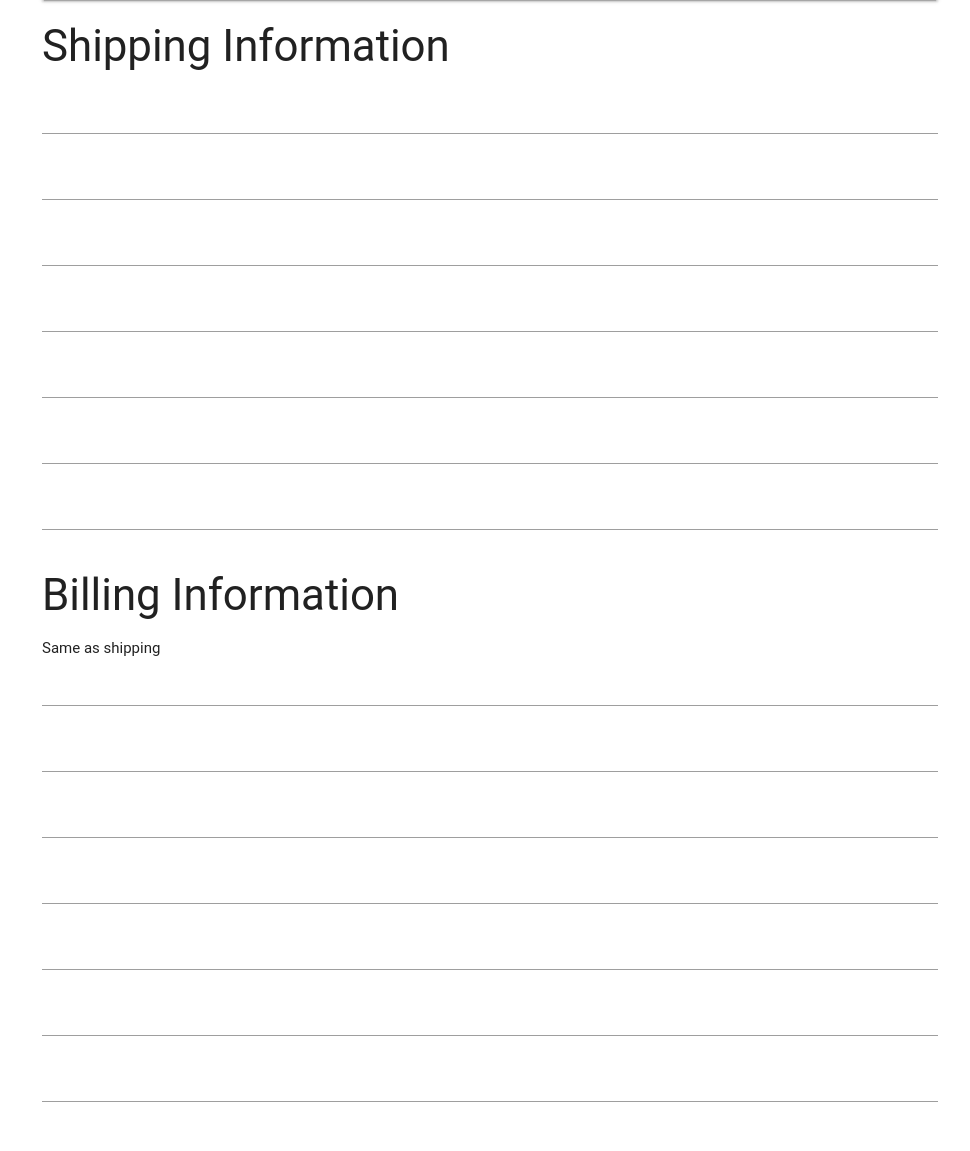
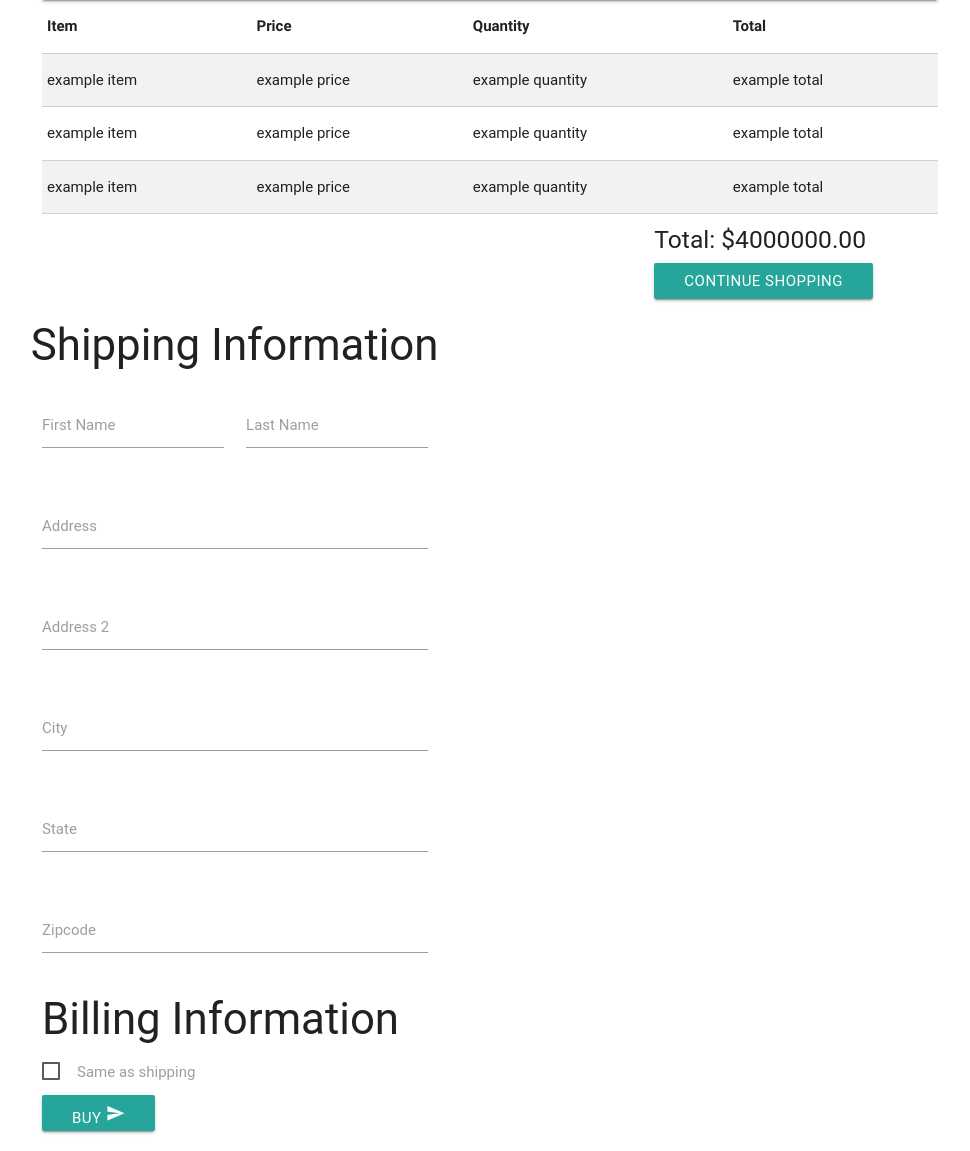
Before and after one commit to steven5210/eCommerce, a CodeIgniter app: a page that uses application/views/checkout.php in a window 1280 px wide. Shown: the part 64-1215 px from the top of the page, without its empty margins (150-1120 px from the left). Before the commit the page ends 1166 px from the top, so only its background shows below. Run offline with CodeIgniter, Linux system fonts and the light colour scheme; some libraries are stand-ins or nearby versions; some web fonts are replaced.

Commit message:
more work on checkout
added in materialize

```diff
--- a/application/views/checkout.php
+++ b/application/views/checkout.php
@@ -1,7 +1,7 @@
 <!DOCTYPE html>
 <html>
   <head>
-    <title>Place searches</title>
+    <title>View Cart</title>
     <meta name="viewport" content="initial-scale=1.0, user-scalable=no">
     <meta charset="utf-8">
     <!--Import jQuery before materialize.js-->
@@ -15,6 +15,12 @@
       <script type="text/javascript">
     $(document).ready(function() {
       $('select').material_select();
+      $('.datepicker').pickadate({
+	    selectMonths: true, // Creates a dropdown to control month
+	    selectYears: 15, // Creates a dropdown of 15 years to control year
+	    selectDays: false
+	  });
+
   });
    </script>
    </head>
@@ -30,31 +36,147 @@
   <div id='side_nav'>
   </div>
 <div class="cart">
-		<table>
-
-		</table>
-
+	<table class="bordered striped">
+		<thead>
+			<th>Item</th>
+			<th>Price</th>
+			<th>Quantity</th>
+			<th>Total</th>
+		</thead>
+		<tbody>
+			<tr>
+				<td>example item</td>
+				<td>example price</td>
+				<td>example quantity</td>
+				<td>example total</td>
+			</tr>
+			<tr>
+				<td>example item</td>
+				<td>example price</td>
+				<td>example quantity</td>
+				<td>example total</td>
+			</tr>
+			<tr>
+				<td>example item</td>
+				<td>example price</td>
+				<td>example quantity</td>
+				<td>example total</td>
+			</tr>
+		</tbody>
+	</table>
+	<div class="row">
+		<div class="col s4 offset-s8">
+			<h5>Total: $4000000.00</h5>
+			<a class="waves-effect waves-light btn">Continue Shopping</a>
+		</div>
 	</div>
-	<div class="shipping">
-		<h3>Shipping Information</h3>
-		<form action="/products/checkout" method='post'>
-			<input type="text" name='first_name'>
-			<input type="text" name='last_name'>
-			<input type="text" name='address'>
-			<input type="text" name='address2'>
-			<input type="text" name='city'>
-			<input type="text" name='state'>
-			<input type="text" name='zip'>
-			<h3>Billing Information</h3>
-			<input type="checkbox"> Same as shipping
-			<input type="text" name='first_name'>
-			<input type="text" name='last_name'>
-			<input type="text" name='address'>
-			<input type="text" name='address2'>
-			<input type="text" name='city'>
-			<input type="text" name='state'>
-			<input type="text" name='zip'>
-		</form>
-		</form>
-	</div>
+</div>
+    <div class="row" id='shipping'>
+        <h3>Shipping Information</h3>
+        <form class="col s8" action='items/checkout' method='post'>
+          <div class="row">
+            <div class="input-field col s4">
+              <input id="first_name" type="text" class="validate">
+              <label for="first_name">First Name</label>
+            </div>
+            <div class="input-field col s4">
+              <input id="last_name" type="text" class="validate">
+              <label for="last_name">Last Name</label>
+            </div>
+          </div>
+          <div class="row">
+            <div class="input-field col s8">
+              <input id="address" type="text" class="validate">
+              <label for="address">Address</label>
+            </div>
+          </div>
+           <div class="row">
+            <div class="input-field col s8">
+              <input id="address2" type="text" class="validate">
+              <label for="address2">Address 2</label>
+            </div>
+          </div>
+          <div class="row">
+            <div class="input-field col s8">
+              <input id="city" type="text" class="validate">
+              <label for="city">City</label>
+            </div>
+          </div>
+          <div class="row">
+            <div class="input-field col s8">
+              <input id="state" type="text" class="validate">
+              <label for="state">State</label>
+            </div>
+          </div>
+          <div class="row">
+            <div class="input-field col s8">
+              <input id="zipcode" type="text" class="validate">
+              <label for="zipcode">Zipcode</label>
+            </div>
+          </div>
+        <h3>Billing Information</h3>
+        <p>
+            <input type="checkbox" id="test5" />
+            <label for="test5">Same as shipping</label>
+        </p>
+      <!-- ________________________________commented out for now_______________________ -->
+          <!-- <div class="row">
+            <div class="input-field col s4">
+              <input id="first_name" type="text" class="validate">
+              <label for="first_name">First Name</label>
+            </div>
+            <div class="input-field col s4">
+              <input id="last_name" type="text" class="validate">
+              <label for="last_name">Last Name</label>
+            </div>
+          </div>
+          <div class="row">
+            <div class="input-field col s8">
+              <input id="address" type="text" class="validate">
+              <label for="address">Address</label>
+            </div>
+          </div>
+           <div class="row">
+            <div class="input-field col s8">
+              <input id="address2" type="text" class="validate">
+              <label for="address2">Address 2</label>
+            </div>
+          </div>
+          <div class="row">
+            <div class="input-field col s8">
+              <input id="city" type="text" class="validate">
+              <label for="city">City</label>
+            </div>
+          </div>
+          <div class="row">
+            <div class="input-field col s8">
+              <input id="state" type="text" class="validate">
+              <label for="state">State</label>
+            </div>
+          </div>
+          <div class="row">
+            <div class="input-field col s8">
+              <input id="zipcode" type="text" class="validate">
+              <label for="zipcode">Zipcode</label>
+            </div>
+          </div>
+          <div class="row">
+            <div class="input-field col s8">
+              <input id="cardnumber" type="text" class="validate">
+              <label for="cardnumber">Card Number</label>
+            </div>
+          </div>
+          <div class="row">
+            <div class="input-field col s8">
+              <input id="securitycode" type="password" class="validate">
+              <label for="securitycode">Security Code</label>
+            </div>
+          </div> -->
+           <!-- <input type="date" class="datepicker"> -->
+            <button class="btn waves-effect waves-light" type="submit" name="action">Buy
+            <i class="material-icons">send</i>
+            </button>
+        </form>
+    </div>
+</div>
 </html>
```
